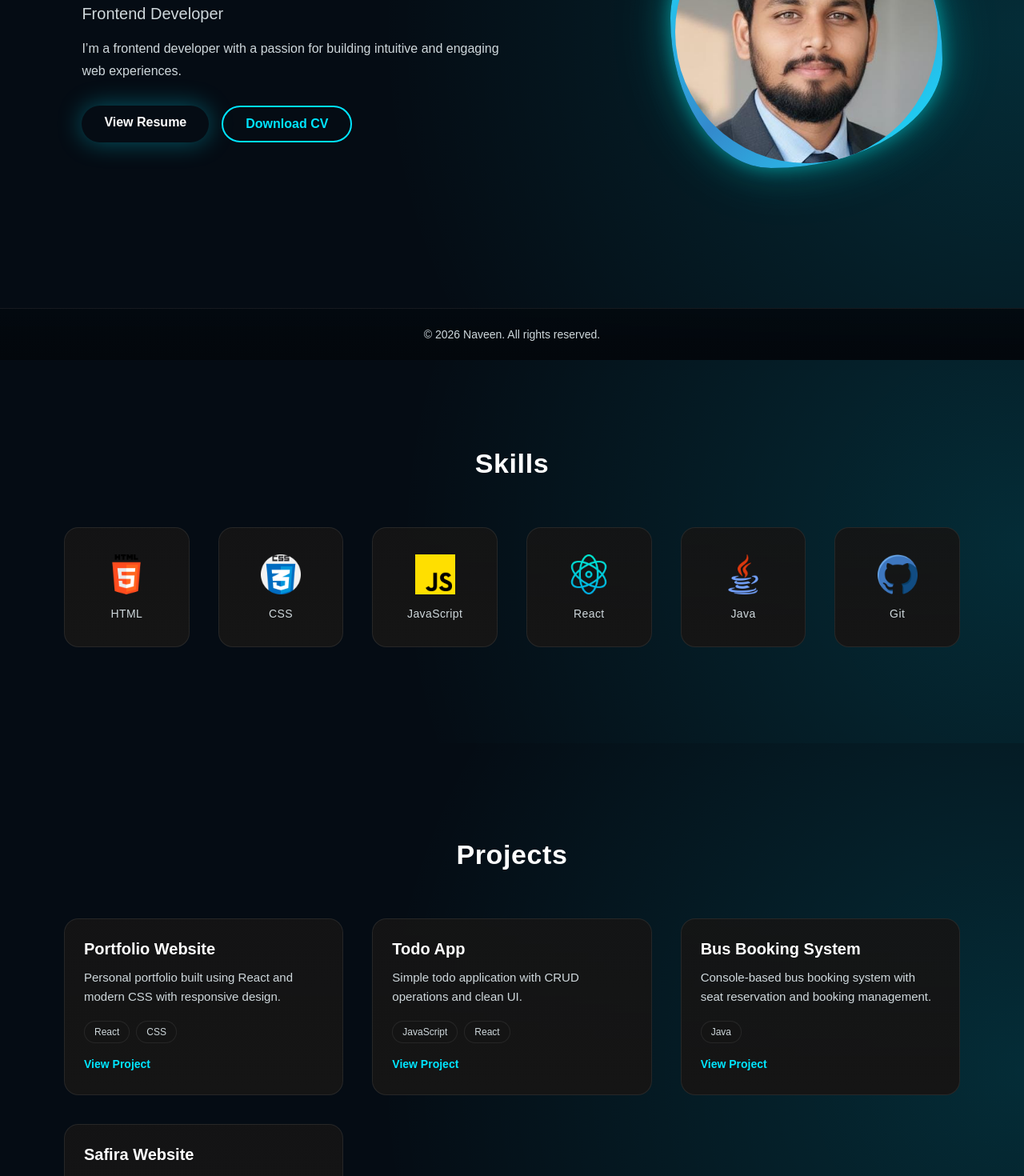
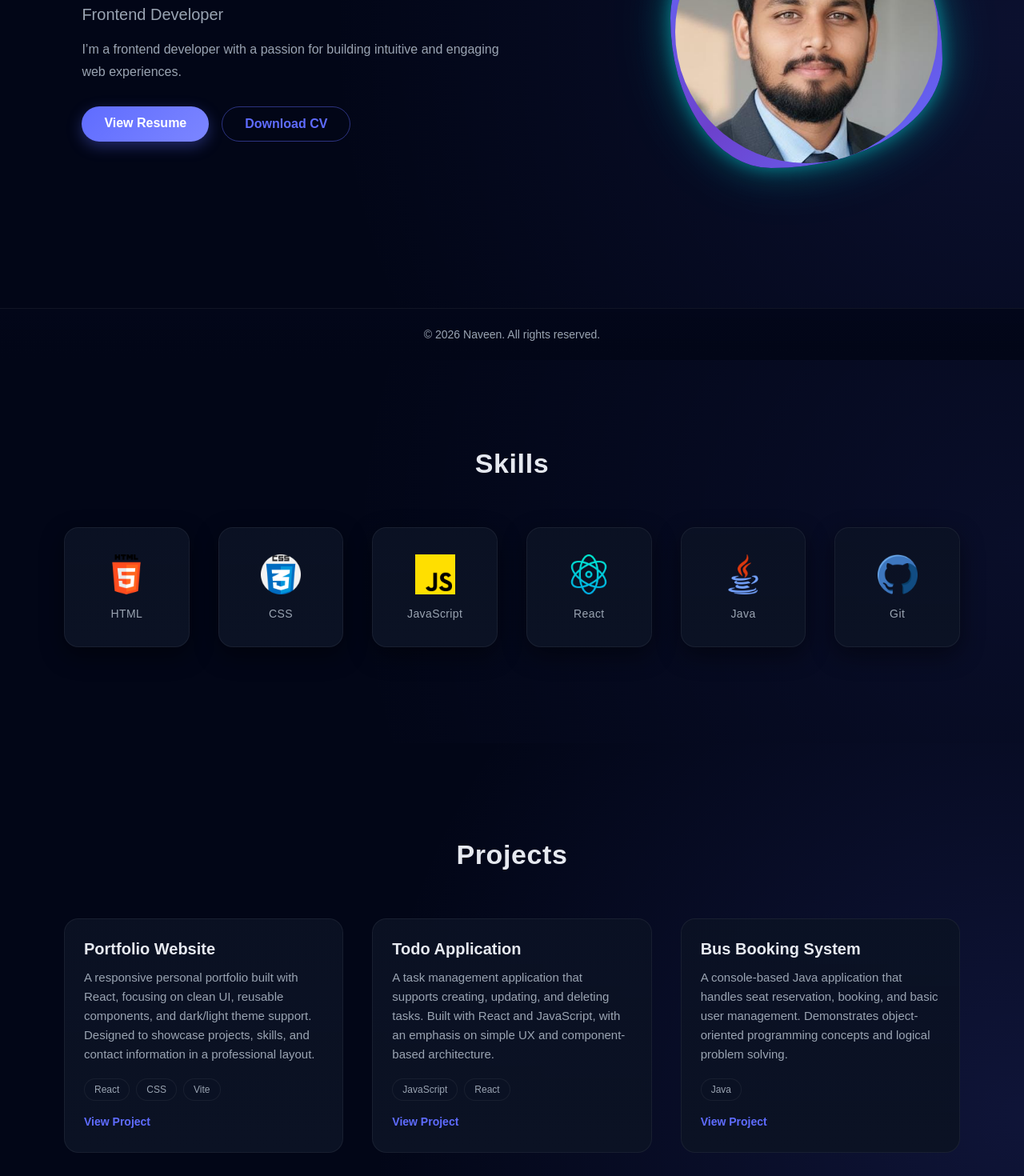
Before and after one commit to NaveenSripathi1/Myportfolio, a React (Vite) app: page / in a window 1280 px wide. Shown: the part 360-1830 px from the top of the page at 80% size. Built offline with nearby package versions, Linux system fonts and the light colour scheme.

Commit message:
today changes

```diff
--- a/src/App.css
+++ b/src/App.css
@@ -5,43 +5,52 @@ body {
   font-family: 'Lotos', sans-serif;
 }
 
-/*DARK THEME */
 :root {
-  --bg-navbar: rgba(8, 18, 28, 0.85);
-  --bg-footer: #03070c;
-  --bg-primary: #050c14;
-  --bg-secondary: #0b0f14;
-  --bg-card: #151515;
+  /* Backgrounds */
+  --bg-navbar: rgba(10, 15, 30, 0.8);
+  --bg-primary: #020617;
+  --bg-secondary: #020617;
+  --bg-card: #0b1224;
+  --bg-footer: #020617;
 
-  --text-primary: #ffffff;
-  --text-secondary: #cfd8dc;
+  /* Text */
+  --text-primary: #e6e9f0;
+  --text-secondary: #9aa4b2;
 
-  --accent: #00e5ff;
-  --accent-soft: rgba(0, 229, 255, 0.15);
+  /* Accent */
+  --accent: #5f6cff;
+  --accent-soft: rgba(95, 108, 255, 0.14);
+  --accent-gradient: linear-gradient(135deg, #5f6cff, #7c86ff);
 
-  --border-color: rgba(255, 255, 255, 0.08);
-  --shadow-glow: 0 0 30px rgba(0, 229, 255, 0.35);
+  /* Borders */
+  --border-color: rgba(255, 255, 255, 0.06);
+
+  /* SHADOWS (clean & professional) */
+  --shadow-elevation: 0 10px 30px rgba(0, 0, 0, 0.45);
+  --shadow-accent: 0 0 10px rgba(95, 108, 255, 0.22);
 }
 
-/* LIGHT THEME */
 [data-theme='light'] {
-  --bg-navbar: rgba(220, 228, 238, 0.7);
-  --bg-footer: #e1e7f0;
-
-  /* Main backgrounds */
-  --bg-primary: #f2f5f9;
+  /* Backgrounds */
+  --bg-navbar: rgba(244, 246, 250, 0.8);
+  --bg-primary: #f8fafc;
   --bg-secondary: #ffffff;
-  --bg-card: #edf1f6;
+  --bg-card: #eef2f8;
+  --bg-footer: #e5eaf2;
 
   /* Text */
-  --text-primary: #0b0f14;
-  --text-secondary: #4b5563;
+  --text-primary: #0f172a;
+  --text-secondary: #5b6473;
 
   /* Accent */
-  --accent-gradient: linear-gradient(135deg, #5f6ef6c3, #05aff8c2);
-  --accent: #5f6ef6c5;
+  --accent: #5f6cff;
+  --accent-soft: rgba(95, 108, 255, 0.12);
+  --accent-gradient: linear-gradient(135deg, #5f6cff, #7c86ff);
 
-  --accent-soft: rgba(95, 109, 246, 0.18);
+  /* Borders */
+  --border-color: rgba(15, 23, 42, 0.06);
 
-  --shadow-glow: 0 0 18px rgba(95, 109, 246, 0.28);
+  /* SHADOWS (very subtle) */
+  --shadow-elevation: 0 8px 24px rgba(15, 23, 42, 0.12);
+  --shadow-accent: 0 0 8px rgba(95, 108, 255, 0.18);
 }
--- a/src/Components/Contact/Contact.css
+++ b/src/Components/Contact/Contact.css
@@ -2,7 +2,8 @@
   padding: 80px 60px;
   text-align: center;
   color: var(--text-primary);
-  background: radial-gradient(circle at right, var(--accent-soft), transparent 60%),
+
+  background: radial-gradient(circle at right, rgba(95, 108, 255, 0.08), transparent 65%),
     var(--bg-primary);
 }
 
@@ -31,20 +32,27 @@
 .ContactLinks a {
   width: 48px;
   height: 48px;
+
   display: flex;
   justify-content: center;
   align-items: center;
+
   background: var(--bg-card);
   border-radius: 50%;
   border: 1px solid var(--border-color);
-  box-shadow: var(--shadow-glow);
-  transition: transform 0.3s ease, background-color 0.3s ease, box-shadow 0.3s ease;
+
+  /* CLEAN BASE SHADOW */
+  box-shadow: var(--shadow-elevation);
+
+  transition: transform 0.3s ease, box-shadow 0.3s ease, background-color 0.3s ease;
 }
 
 .ContactLinks a:hover {
-  transform: translateY(-6px);
-  background: color-mix(in srgb, var(--accent) 15%, var(--bg-card));
-  box-shadow: 0 12px 30px rgba(0, 0, 0, 0.25), var(--shadow-glow);
+  transform: translateY(-4px);
+
+  background: color-mix(in srgb, var(--accent) 10%, var(--bg-card));
+
+  box-shadow: var(--shadow-elevation), var(--shadow-accent);
 }
 
 .ContactLinks img {
--- a/src/Components/Intro/Intro.css
+++ b/src/Components/Intro/Intro.css
@@ -18,7 +18,7 @@
 
   color: var(--text-primary);
 
-  background: radial-gradient(circle at right, var(--accent-soft), transparent 60%),
+  background: radial-gradient(circle at right, rgba(95, 108, 255, 0.1), transparent 65%),
     var(--bg-primary);
 }
 
@@ -72,27 +72,27 @@
   padding: 12px 28px;
   border-radius: 30px;
   background: var(--accent-gradient);
-  color: #fff;
+  color: #ffffff;
   font-weight: 600;
   text-decoration: none;
-  transition: all 0.3s ease;
-  box-shadow: var(--shadow-glow);
+  transition: transform 0.25s ease, box-shadow 0.25s ease;
+  box-shadow: 0 6px 18px rgba(95, 108, 255, 0.35);
 }
 
 .ResumeBtn:hover {
   transform: translateY(-2px);
+  box-shadow: 0 10px 24px rgba(95, 108, 255, 0.45);
 }
 
 .ResumeBtn.Outline {
   background: transparent;
   color: var(--accent);
-  border: 2px solid var(--accent);
+  border: 1.5px solid rgba(95, 108, 255, 0.45);
   box-shadow: none;
 }
 
 .ResumeBtn.Outline:hover {
-  background: var(--accent-gradient);
-  color: #fff;
+  background: rgba(95, 108, 255, 0.1);
 }
 
 /* ==============================
--- a/src/Components/NavBar/NavBar.css
+++ b/src/Components/NavBar/NavBar.css
@@ -33,7 +33,7 @@
   -webkit-backdrop-filter: blur(8px);
 
   border-bottom: 1px solid var(--border-color);
-  box-shadow: var(--shadow-glow);
+  box-shadow: 0 6px 22px rgba(0, 0, 0, 0.25);
 }
 
 /* ===============================
--- a/src/Components/Skills/Skills.css
+++ b/src/Components/Skills/Skills.css
@@ -1,7 +1,7 @@
 .SkillsContainer {
   padding: 120px 80px;
   color: var(--text-primary);
-  background: radial-gradient(circle at right, var(--accent-soft), transparent 60%),
+  background: radial-gradient(circle at right, rgba(95, 108, 255, 0.08), transparent 65%),
     var(--bg-primary);
 }
 
@@ -31,38 +31,46 @@
   position: relative;
   background: linear-gradient(
     180deg,
-    color-mix(in srgb, var(--bg-card) 92%, transparent),
+    color-mix(in srgb, var(--bg-card) 94%, transparent),
     var(--bg-card)
   );
   padding: 28px 22px;
   border-radius: 18px;
   min-height: 150px;
+
   display: flex;
   flex-direction: column;
   align-items: center;
   justify-content: center;
   text-align: center;
+
   overflow: hidden;
   border: 1px solid var(--border-color);
-  transition: transform 0.45s cubic-bezier(0.22, 1, 0.36, 1), box-shadow 0.45s ease;
+
+  /* CLEAN SHADOW */
+  box-shadow: var(--shadow-elevation);
+
+  transition: transform 0.35s cubic-bezier(0.22, 1, 0.36, 1), box-shadow 0.35s ease;
 }
 
-/* ---- Soft glow aura ---- */
+/* ---- Subtle accent aura (hover only) ---- */
 .SkillCard::before {
   content: '';
   position: absolute;
-  inset: -25px;
+  inset: -18px;
   border-radius: inherit;
-  background: radial-gradient(circle, var(--accent-soft), transparent 65%);
+
+  background: radial-gradient(circle, rgba(95, 108, 255, 0.22), transparent 65%);
+
   opacity: 0;
-  transition: opacity 0.45s ease;
+  transition: opacity 0.35s ease;
   z-index: -1;
 }
 
 /* ---- Hover interaction ---- */
 .SkillCard:hover {
-  transform: translateY(-10px) scale(1.04);
-  box-shadow: 0 22px 55px rgba(0, 0, 0, 0.45), var(--shadow-glow);
+  transform: translateY(-6px) scale(1.025);
+  box-shadow: var(--shadow-elevation), var(--shadow-accent);
 }
 
 .SkillCard:hover::before {
@@ -77,11 +85,11 @@
   width: 50px;
   height: 50px;
   margin-bottom: 16px;
-  transition: transform 0.45s ease;
+  transition: transform 0.35s ease;
 }
 
 .SkillCard:hover img {
-  transform: scale(1.2) rotate(4deg);
+  transform: scale(1.12);
 }
 
 /* ===============================
--- a/src/data/Projects.js
+++ b/src/data/Projects.js
@@ -1,26 +1,29 @@
 export const projects = [
   {
     title: 'Portfolio Website',
-    description: 'Personal portfolio built using React and modern CSS with responsive design.',
-    tech: ['React', 'CSS'],
+    description:
+      'A responsive personal portfolio built with React, focusing on clean UI, reusable components, and dark/light theme support. Designed to showcase projects, skills, and contact information in a professional layout.',
+    tech: ['React', 'CSS', 'Vite'],
     link: 'https://github.com/NaveenSripathi1/Myportfolio',
   },
   {
-    title: 'Todo App',
-    description: 'Simple todo application with CRUD operations and clean UI.',
+    title: 'Todo Application',
+    description:
+      'A task management application that supports creating, updating, and deleting tasks. Built with React and JavaScript, with an emphasis on simple UX and component-based architecture.',
     tech: ['JavaScript', 'React'],
     link: 'https://github.com/NaveenSripathi1/todo-list',
   },
   {
     title: 'Bus Booking System',
-    description: 'Console-based bus booking system with seat reservation and booking management.',
+    description:
+      'A console-based Java application that handles seat reservation, booking, and basic user management. Demonstrates object-oriented programming concepts and logical problem solving.',
     tech: ['Java'],
     link: 'https://github.com/NaveenSripathi1/projectBusBooking',
   },
   {
     title: 'Safira Website',
     description:
-      'Static responsive website built using HTML and CSS showcasing layouts and styling.',
+      'A static, responsive website developed using HTML and CSS, focusing on layout structure, responsive design, and clean styling practices.',
     tech: ['HTML', 'CSS'],
     link: 'https://github.com/NaveenSripathi1/SafiraWebpage',
   },
```
